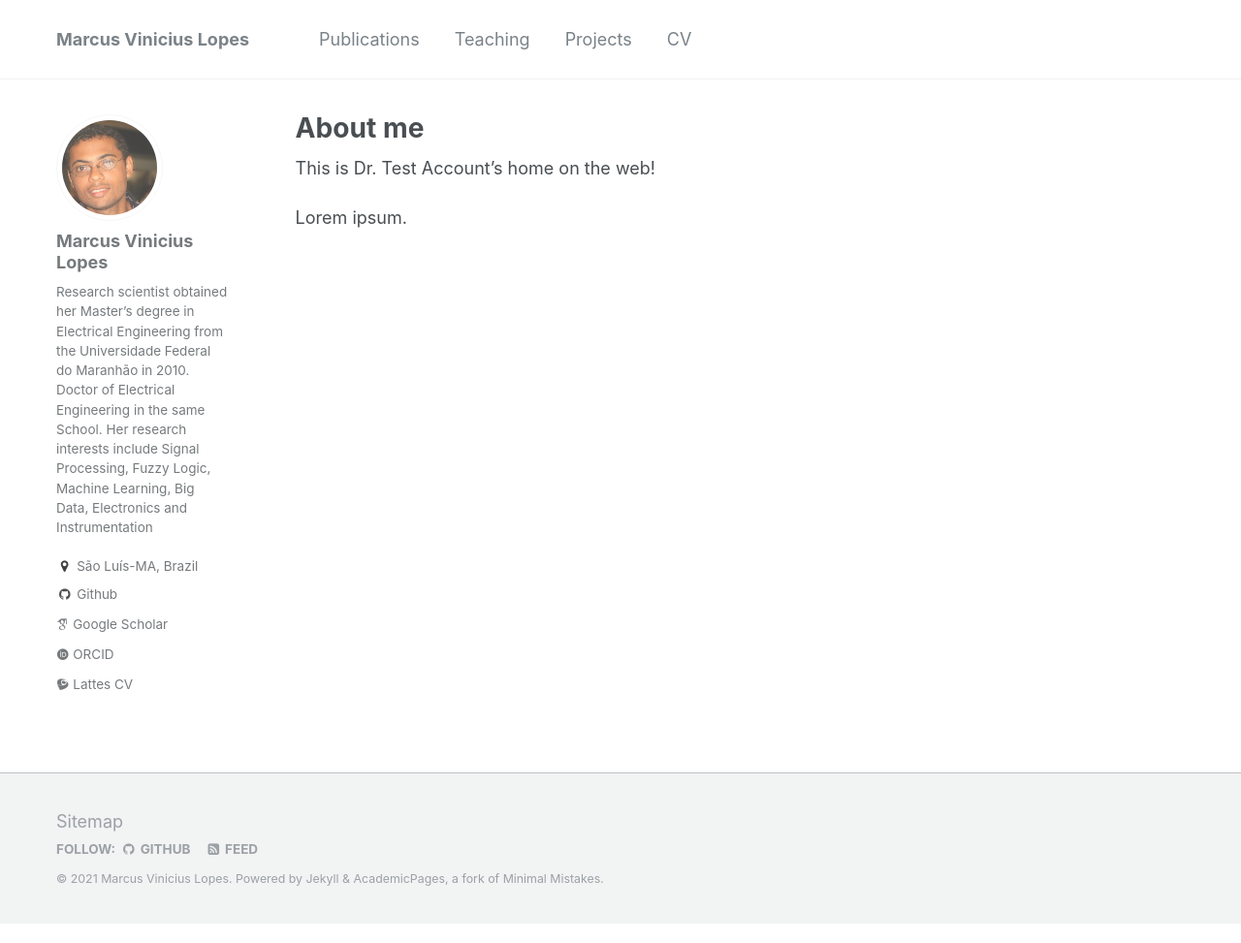
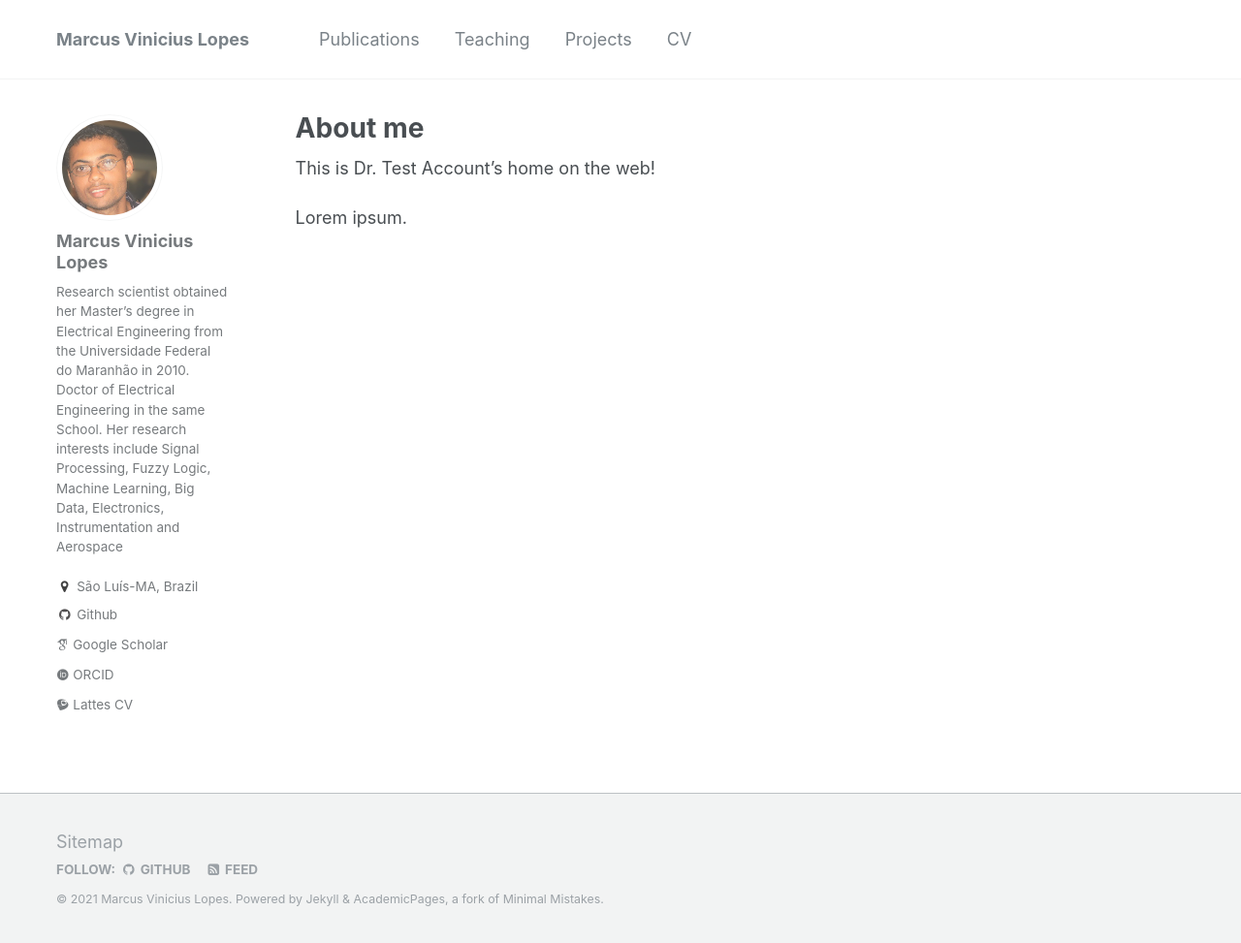
Before and after one commit to marcusvlopes/marcusvlopes.github.io_older, a Jekyll site: the page built from _pages/about.md, in a window 1280 px wide and 973 px high. Shown: the whole window at 97% size. Built offline with Jekyll 4.4.1, drawn with Linux system fonts in a browser that asks for light colours; some web fonts are replaced.

Commit message:
Update _config.yml

```diff
--- a/_config.yml
+++ b/_config.yml
@@ -79,7 +79,7 @@ analytics:
 author:
   name             : "Marcus Vinicius Lopes"
   avatar           : "profile.png"
-  bio              : "Research scientist obtained her Master’s degree in Electrical Engineering from the Universidade Federal do Maranhão in 2010. Doctor of Electrical Engineering in the same School. Her research interests include Signal Processing, Fuzzy Logic, Machine Learning, Big Data, Electronics and Instrumentation"
+  bio              : "Research scientist obtained her Master’s degree in Electrical Engineering from the Universidade Federal do Maranhão in 2010. Doctor of Electrical Engineering in the same School. Her research interests include Signal Processing, Fuzzy Logic, Machine Learning, Big Data, Electronics, Instrumentation and Aerospace"
   location         : "São Luís-MA, Brazil"
   employer         :
   googlescholar    : "https://scholar.google.co.in/citations?hl=en&user=UiYW_VgAAAAJ"
```
